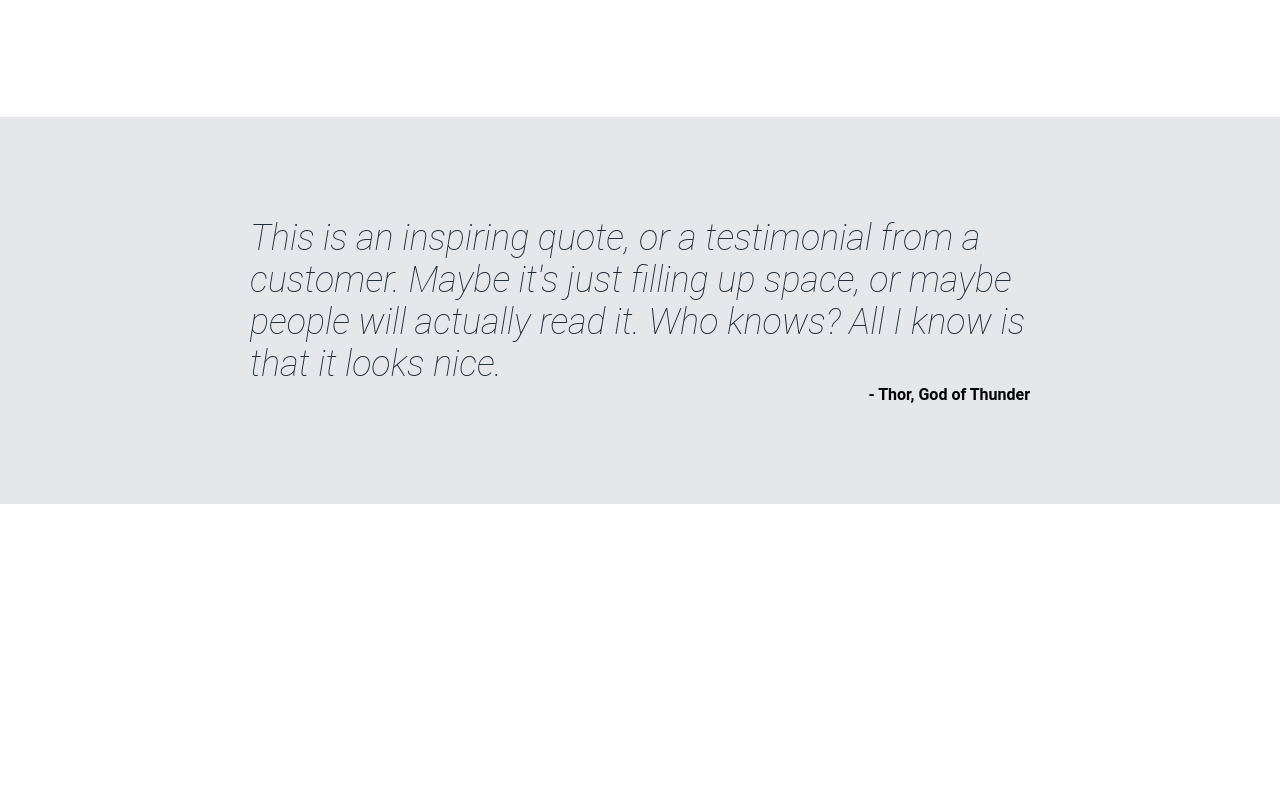
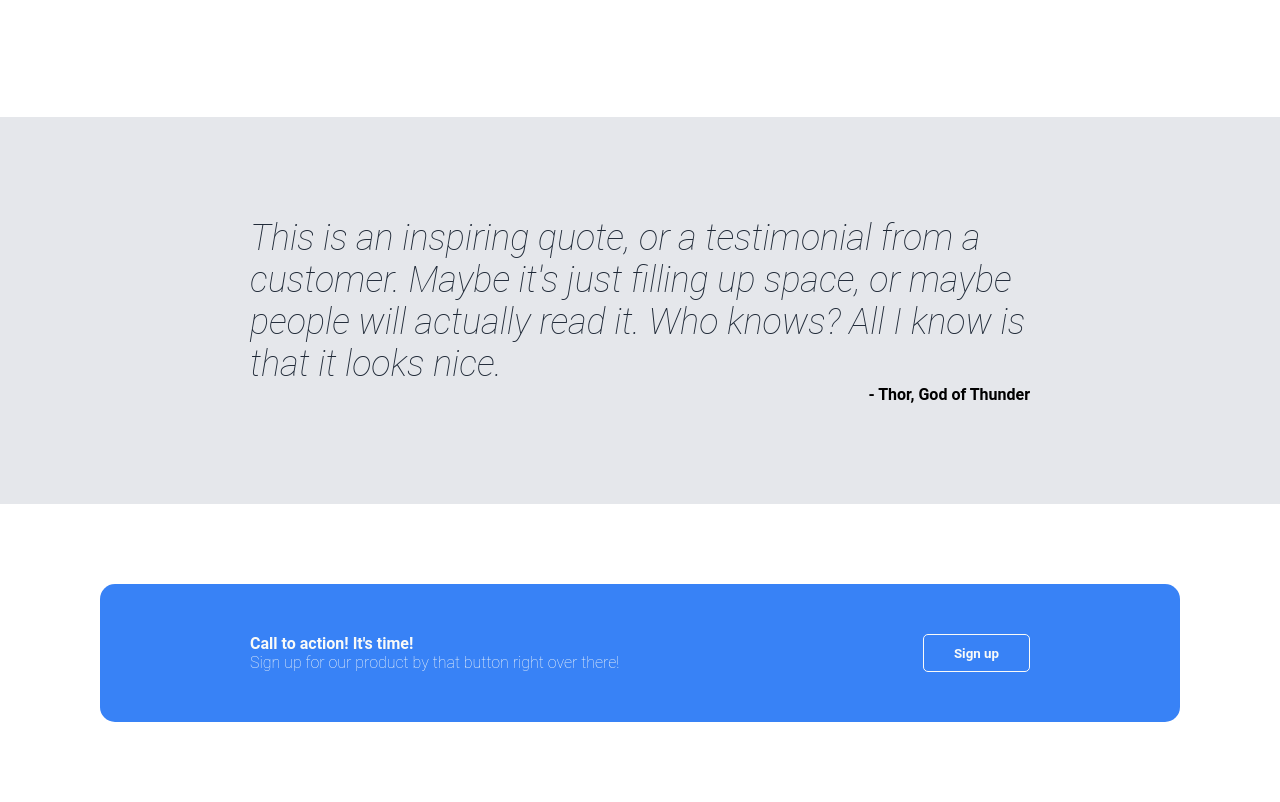
Before and after one commit to YatoAki/Project-Landing-Page, a plain HTML site: page index.html in a window 1280 px wide. Shown: the part 772-1574 px from the top of the page. Before the commit the page ends 1276 px from the top, so only its background shows below. Drawn offline with Linux system fonts and the light colour scheme.

Commit message:
Add Signupbar

```diff
--- a/index.html
+++ b/index.html
@@ -69,5 +69,20 @@
       <p>- Thor, God of Thunder</p>
     </div>
 
+    <div class="signup-area">
+      <div class="signup-container">
+        <div class="signup-text">
+          <div class="signup-title">
+            Call to action! It's time!
+          </div>
+          <div class="signup-sub">
+            Sign up for our product by that button right over there!
+          </div>
+        </div>
+        <button type="button" class="signup-button">Sign up</button>
+
+      </div>
+    </div>
+
   </body>
 </html>
--- a/style.css
+++ b/style.css
@@ -108,6 +108,7 @@ ul{
 
 .cards-container{
   display: flex;
+  flex-wrap: wrap;
   justify-content: center;
   gap:30px;
   margin-bottom: 80px;
@@ -157,3 +158,37 @@ em{
   padding: 0;
   margin: 0;
 }
+
+/* Sign up */
+
+.signup-area{
+  display: flex;
+  justify-content: center;
+  align-items: center;
+  padding: 80px 100px;
+}
+
+.signup-container{
+  display: flex;
+  flex-grow: 1;
+  background-color: #3882F6;
+  border-radius: 15px;
+  padding: 50px 150px;
+  justify-content: space-between;
+}
+
+.signup-title{
+  color: #F9FAF8;
+  font-weight: bold;
+}
+
+.signup-sub{
+  color: #F9FAF8;
+  font-weight: lighter;
+}
+
+.signup-button{
+  border-style: solid;
+  border-color: #F9FAF8;
+  border-width: 1px;
+}
```
